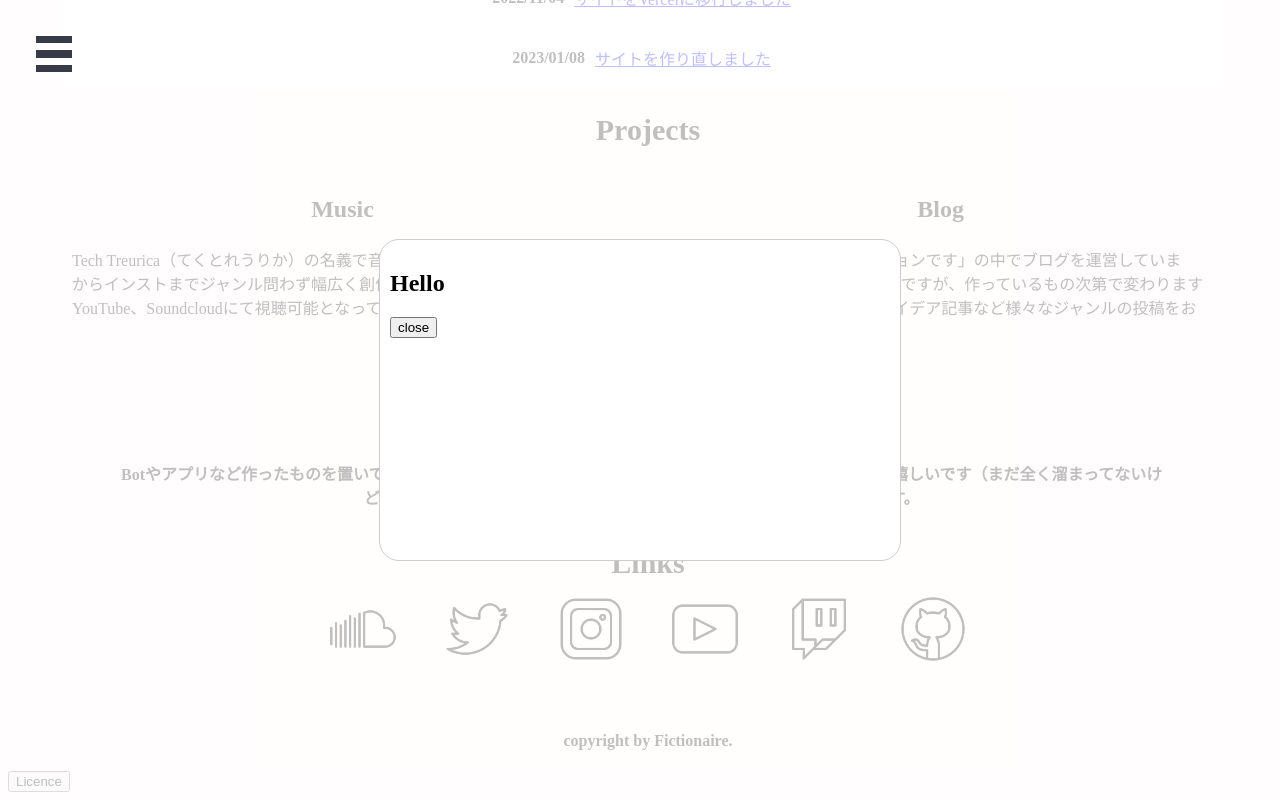
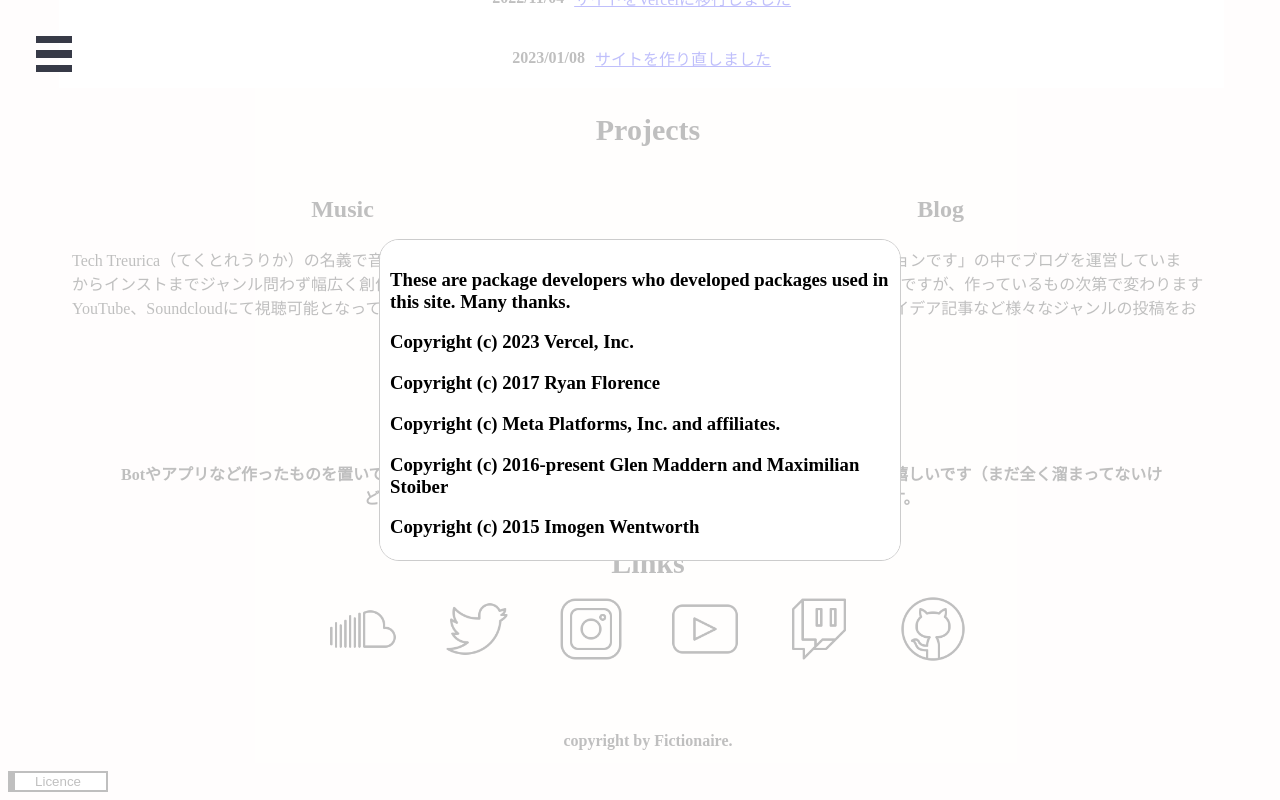
Before and after one commit to Reprereer/nextjs_site, a Next.js app: page / in a window 1280 px wide. Both pictures are taken after a click on the button "Licence". Shown: the part 454-1254 px from the top of the page. Built offline with nearby package versions, Linux system fonts and the light colour scheme.

Commit message:
CSS Moduleを追加しデザインを変更した

```diff
--- a/components/modal.jsx
+++ b/components/modal.jsx
@@ -1,5 +1,6 @@
 import Modal from 'react-modal'
 import { useState } from 'react'
+import styles from '../styles/Modal.module.css'
 
 //Modal自体のオーバーレイとコンテンツの表示についての設定
 const customStyles = {
@@ -30,7 +31,7 @@ const customStyles = {
 Modal.setAppElement('#__next')
 
 //React-modalを用いたModalメニューの実装.ポップアップウィンドウ的なやつ
-const ModalMenu = () => {
+const ModalLicense = () => {
     const [modalIsOpen, setIsOpen] = useState(false)
 
     const openModal = () => {
@@ -48,18 +49,40 @@ const ModalMenu = () => {
 //buttonの設定はCSSで行う
     return (
         <>
-        <button onClick={openModal}>Licence</button>
+        <button className={styles.btnborderopen} onClick={openModal}>Licence</button>
         <Modal
             isOpen={modalIsOpen}
             onAfterOpen={afterOpenModal}
             onRequestClose={closeModal}
             style={customStyles}
             >
-                <h2>Hello</h2>
-                <button onClick={closeModal}>close</button>
+                <h3>These are package developers who developed packages used in this site. Many thanks.</h3>
+                <h3>Copyright (c) 2023 Vercel, Inc.</h3>
+                <h3>Copyright (c) 2017 Ryan Florence</h3>
+                <h3>Copyright (c) Meta Platforms, Inc. and affiliates.</h3>
+                <h3>Copyright (c) 2016-present Glen Maddern and Maximilian Stoiber</h3>
+                <h3>Copyright (c) 2015 Imogen Wentworth</h3>
+                <h3>Copyright (c) 2020 tjallingt</h3>
+                <h3>Copyright (c) 2021 Sasha Koss and Lesha Koss https://kossnocorp.mit-license.org</h3>
+                <h3>Copyright (c) 2014-2018, Jon Schlinkert.</h3>
+                <h3>Copyright (c) 2014-2020 Titus Wormer (tituswormer@gmail.com)</h3>
+                <h3>Copyright (c) 2011-2014, Christopher Jeffrey (https://github.com/chjj/)</h3>
+                <h3>Copyright (c) 2015 Titus Wormer</h3>
+                <h3>Copyright © 2022 Zac Anger</h3>
+                <h3>Copyright (c) 2011-2019 Andris Reinman</h3>
+                <h3>Copyright (c) 2018 Framer B.V.</h3>
+                <h4>Permission is hereby granted, free of charge, to any person obtaining a copy of this software and associated documentation files (the "Software"), to deal in the Software without restriction, including without limitation the rights to use, copy, modify, merge, publish, distribute, sublicense, and/or sell copies of the Software, and to permit persons to whom the Software is furnished to do so, subject to the following conditions:</h4>
+                <h4>The above copyright notice and this permission notice shall be included in all copies or substantial portions of the Software.</h4>
+                <h4>THE SOFTWARE IS PROVIDED "AS IS", WITHOUT WARRANTY OF ANY KIND, EXPRESS OR IMPLIED, INCLUDING BUT NOT LIMITED TO THE WARRANTIES OF MERCHANTABILITY, FITNESS FOR A PARTICULAR PURPOSE AND NONINFRINGEMENT. IN NO EVENT SHALL THE AUTHORS OR COPYRIGHT HOLDERS BE LIABLE FOR ANY CLAIM, DAMAGES OR OTHER LIABILITY, WHETHER IN AN ACTION OF CONTRACT, TORT OR OTHERWISE, ARISING FROM, OUT OF OR IN CONNECTION WITH THE SOFTWARE OR THE USE OR OTHER DEALINGS IN THE SOFTWARE.</h4>
+                <h3>Copyright (c) 2015, Scott Motte All rights reserved.</h3>
+                <h4>Redistribution and use in source and binary forms, with or without modification, are permitted provided that the following conditions are met:</h4>
+                <h4>* Redistributions of source code must retain the above copyright notice, this list of conditions and the following disclaimer.</h4>
+                <h4>* Redistributions in binary form must reproduce the above copyright notice, this list of conditions and the following disclaimer in the documentation and/or other materials provided with the distribution.</h4>
+                <h4>THIS SOFTWARE IS PROVIDED BY THE COPYRIGHT HOLDERS AND CONTRIBUTORS "AS IS" AND ANY EXPRESS OR IMPLIED WARRANTIES, INCLUDING, BUT NOT LIMITED TO, THE IMPLIED WARRANTIES OF MERCHANTABILITY AND FITNESS FOR A PARTICULAR PURPOSE ARE DISCLAIMED. IN NO EVENT SHALL THE COPYRIGHT HOLDER OR CONTRIBUTORS BE LIABLE FOR ANY DIRECT, INDIRECT, INCIDENTAL, SPECIAL, EXEMPLARY, OR CONSEQUENTIAL DAMAGES (INCLUDING, BUT NOT LIMITED TO, PROCUREMENT OF SUBSTITUTE GOODS OR SERVICES; LOSS OF USE, DATA, OR PROFITS; OR BUSINESS INTERRUPTION) HOWEVER CAUSED AND ON ANY THEORY OF LIABILITY, WHETHER IN CONTRACT, STRICT LIABILITY, OR TORT (INCLUDING NEGLIGENCE OR OTHERWISE) ARISING IN ANY WAY OUT OF THE USE OF THIS SOFTWARE, EVEN IF ADVISED OF THE POSSIBILITY OF SUCH DAMAGE.</h4>
+                <button className={styles.btnborderclose} onClick={closeModal}>close</button>
             </Modal>
         </>
     )
 }
 
-export default ModalMenu
+export default ModalLicense
--- /dev/null
+++ b/styles/Modal.module.css
@@ -0,0 +1,76 @@
+.btnborderopen {
+    border: 2px solid #000;
+    border-radius: 0;
+    background: #fff;
+    display: flex;
+    align-items: center;
+    justify-content: center;
+    min-width: 100px;
+
+    -webkit-transform-style: preserve-3d;
+
+    transform-style: preserve-3d;
+  }
+
+  .btnborderopen:before {
+    position: absolute;
+    top: 0;
+    left: 0;
+
+    width: 5px;
+    height: 100%;
+
+    content: '';
+    -webkit-transition: all .3s;
+    transition: all .3s;
+
+    background: #000;
+  }
+
+  .btnborderopen:hover {
+    color: #fff;
+    background: #000;
+  }
+
+ .btnborderopen:hover:before {
+    background: #fff;
+  }
+
+  .btnborderclose {
+    border: 2px solid #000;
+    border-radius: 0;
+    background: #000;
+    display: flex;
+    align-items: center;
+    justify-content: center;
+    min-width: 100px;
+    color: #fff;
+
+    -webkit-transform-style: preserve-3d;
+
+    transform-style: preserve-3d;
+  }
+
+  .btnborderclose:before {
+    position: absolute;
+    top: 0;
+    left: 0;
+
+    width: 5px;
+    height: 100%;
+
+    content: '';
+    -webkit-transition: all .3s;
+    transition: all .3s;
+
+    background: #fff;
+  }
+
+  .btnborderclose:hover {
+    color: #000;
+    background: #fff;
+  }
+
+ .btnborderclose:hover:before {
+    background: #000;
+  }
```
